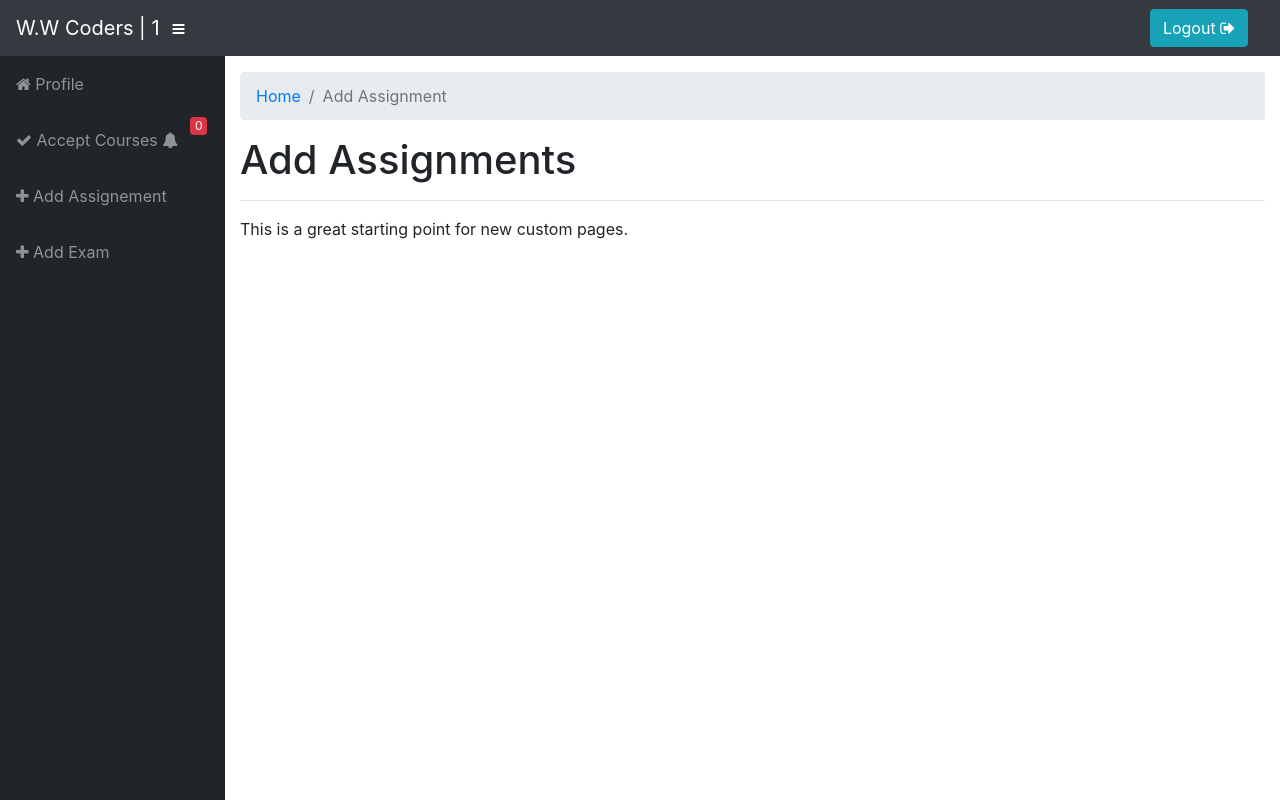
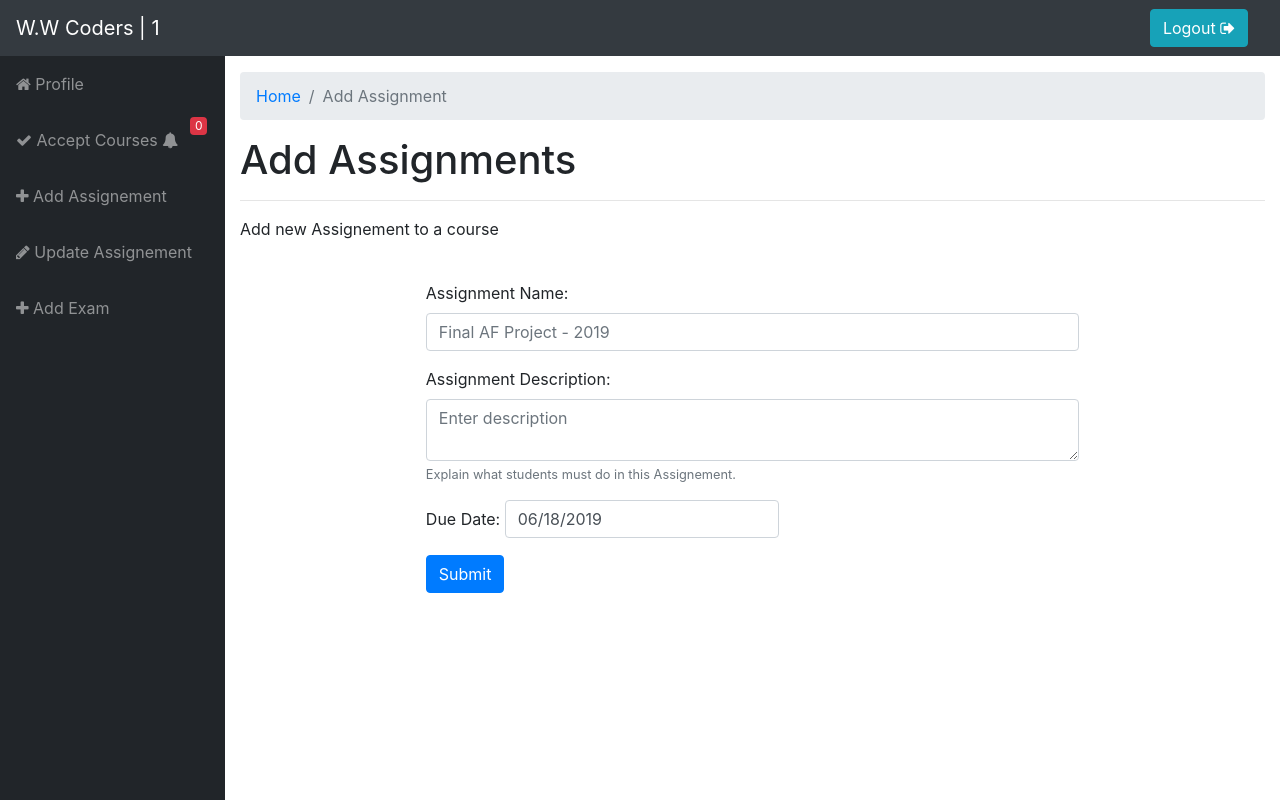
Before and after one commit to iamdempa/AF-3rdY2ndSem-SE3040-2019, a React (Vite) app: page /instructor/1/assignment/add in a window 1280 px wide. Built offline with nearby package versions, Linux system fonts and the light colour scheme; no server answers.

Commit message:
update assignments

```diff
--- a/package.json
+++ b/package.json
@@ -31,6 +31,7 @@
     "nodemon": "^1.19.1",
     "parcel-bundler": "^1.12.3",
     "react": "^16.8.6",
+    "react-datepicker": "^2.7.0",
     "react-dom": "^16.8.6",
     "react-responsive-carousel": "^3.1.49",
     "react-router-dom": "^5.0.1"
--- a/src/AppContainer.jsx
+++ b/src/AppContainer.jsx
@@ -4,10 +4,11 @@ import { BrowserRouter as Router, Link, Route, Switch } from "react-router-dom";
 import "bootstrap/dist/css/bootstrap.css";
 import "../node_modules/font-awesome/css/font-awesome.min.css";
 
-import homepage from "./components/index-homepage";
 import InstructorLoginForm from "./components/instructor-login-form";
 import InstructorProfile from "./components/instructor-profile";
 import Homepage from "./components/index-homepage";
+import AddAssignment from "./components/instructor-add-assignments";
+import AllAssignments from "./components/instructor-all-assignment";
 
 export default class App extends Component {
   constructor(props) {
@@ -22,12 +23,17 @@ export default class App extends Component {
     return (
       <Router>
         <Switch>
-          <Route exact path="/" render = {props => (
-            <Homepage {...props}/>
-          )} />
+          <Route exact path="/" render={props => <Homepage {...props} />} />
           <Route path="/login" component={InstructorLoginForm} />
           <Route path="/instructor/:username" component={InstructorProfile} />
-          <Route path="/instructor/:username/assignment/add" component={InstructorProfile} />
+          <Route
+            path="/instructor/:username/assignment/add"
+            component={AddAssignment}
+          />
+          <Route
+            path={`/instructor/:username/assignments/update`}
+            component={AllAssignments}
+          />
         </Switch>
       </Router>
     );
--- a/src/components/instructor-add-assignments.jsx
+++ b/src/components/instructor-add-assignments.jsx
@@ -1,6 +1,87 @@
 import React, { Component } from "react";
+import DatePicker from "react-datepicker";
+import "react-datepicker/dist/react-datepicker.css";
+import axio from "axios";
 
 export default class AddAssignment extends Component {
+  constructor(props) {
+    super(props);
+
+    this.state = {
+      assignmentName: "",
+      assignmentDescription: "",
+      courseName: "",
+      assignmentDueDate: new Date(),
+      isNewAssignment: false
+    };
+
+    this.handleChange = this.handleChange.bind(this);
+    this.assignmentNameOnChange = this.assignmentNameOnChange.bind(this);
+    this.assignmentDescriptionOnChange = this.assignmentDescriptionOnChange.bind(
+      this
+    );
+    this.onSubmit = this.onSubmit.bind(this);
+  }
+
+  handleChange(date) {
+    let today = date;
+
+    /* let datee =
+      parseInt(today.getMonth() + 1) +
+      "/" +
+      today.getDate() +
+      "/" +
+      today.getFullYear();
+
+    var dateString = datee; // Oct 23
+
+    var dateObject = new Date(dateString); */
+
+    this.setState({
+      assignmentDueDate: date
+    });
+  }
+
+  assignmentNameOnChange(e) {
+    this.setState({
+      assignmentName: e.target.value
+    });
+  }
+  assignmentDescriptionOnChange(e) {
+    this.setState({
+      assignmentDescription: e.target.value
+    });
+  }
+  onSubmit(e) {
+    e.preventDefault();
+    const newAssignment = {
+      assignmentName: this.state.assignmentName,
+      assignmentDescription: this.state.assignmentDescription,
+      courseName: this.state.courseName,
+      assignmentDueDate: this.state.assignmentDueDate,
+      isNewAssignment: !this.state.isNewAssignment
+    };
+
+
+    axio
+      .post("http://localhost:4000/courseweb/assignment/add", newAssignment)
+      .then(res => {
+        console.log(res.data);
+      })
+      .catch(err => {
+        console.log(err);
+      });
+
+    alert('Assignment Added!');
+    this.setState({
+      assignmentName: "",
+      assignmentDescription: "",
+      courseName: "",
+      assignmentDueDate: new Date(),
+      isNewAssignment: false
+    });
+  }
+
   render() {
     return (
       <div id="content-wrapper">
@@ -14,7 +95,56 @@ export default class AddAssignment extends Component {
 
           <h1>Add Assignments</h1>
           <hr />
-          <p>This is a great starting point for new custom pages.</p>
+          <p>Add new Assignement to a course</p>
+          <br />
+
+          <div className="container">
+            <div className="row">
+              <div className="col-2" />
+              <div className="col-8">
+                <form onSubmit={this.onSubmit}>
+                  <div className="form-group">
+                    <label>Assignment Name:</label>
+                    <input
+                      value={this.state.assignmentName}
+                      onChange={this.assignmentNameOnChange}
+                      type="text"
+                      className="form-control"
+                      placeholder="Final AF Project - 2019"
+                    />
+                  </div>
+
+                  <div className="form-group">
+                    <label>Assignment Description:</label>
+                    <textarea
+                      value={this.state.assignmentDescription}
+                      onChange={this.assignmentDescriptionOnChange}
+                      type="text"
+                      className="form-control"
+                      placeholder="Enter description"
+                    />
+                    <small id="emailHelp" className="form-text text-muted">
+                      Explain what students must do in this Assignement.
+                    </small>
+                  </div>
+
+                  <div className="form-group">
+                    <label>Due Date:</label>{" "}
+                    <DatePicker
+                      className="form-control"
+                      selected={this.state.assignmentDueDate}
+                      onChange={this.handleChange}
+                    />
+                  </div>
+
+                  <button type="submit" className="btn btn-primary">
+                    Submit
+                  </button>
+                </form>
+              </div>
+              <div className="col-2" />
+            </div>
+          </div>
         </div>
       </div>
     );
--- /dev/null
+++ b/src/components/instructor-all-assignment.jsx
@@ -0,0 +1,29 @@
+import React, { Component } from "react";
+import DatePicker from "react-datepicker";
+import "react-datepicker/dist/react-datepicker.css";
+import axio from "axios";
+
+export default class AllAssignments extends Component {
+  constructor(props) {
+    super(props);
+  }
+  render() {
+    return (
+      <div id="content-wrapper">
+        <div className="container-fluid">
+          <ol className="breadcrumb">
+            <li className="breadcrumb-item">
+              <a href={`/instructor/${this.props.username}`}>Home</a>
+            </li>
+            <li className="breadcrumb-item active">Update Assignment</li>
+          </ol>
+
+          <h1>Update Assignments</h1>
+          <hr />
+          <p>Update due dates of Assignments</p>
+          <br />
+        </div>
+      </div>
+    );
+  }
+}
--- a/src/components/instructor-profile-home.jsx
+++ b/src/components/instructor-profile-home.jsx
@@ -9,7 +9,7 @@ export default class InstructorProfileHome extends Component {
             <li className="breadcrumb-item active">Home</li>
           </ol>
 
-          <h1>Blank Page</h1>
+          <h1>Homepage</h1>
           <hr />
           <p>This is a great starting point for new custom pages.</p>
         </div>
--- a/src/components/instructor-profile.jsx
+++ b/src/components/instructor-profile.jsx
@@ -5,6 +5,7 @@ import axio from "axios";
 import InstructorProfileHome from "./instructor-profile-home";
 import AcceptCourses from "./instructor-accept-courses";
 import AddAssignments from "./instructor-add-assignments";
+import AllAssignments from "./instructor-all-assignment";
 
 export default class InstructorProfile extends Component {
   constructor(props) {
@@ -49,7 +50,7 @@ export default class InstructorProfile extends Component {
             id="sidebarToggle"
             href="#"
           >
-            <i className="fa fa-bars" />
+            {/* <i className="fa fa-bars" /> */}
           </button>
 
           <form className="d-none d-md-inline-block form-inline ml-auto mr-0 mr-md-3 my-2 my-md-0">
@@ -93,6 +94,17 @@ export default class InstructorProfile extends Component {
                 <span> Add Assignement</span>
               </Link>
             </li>
+
+            <li className="nav-item">
+              <Link
+                className="nav-link"
+                to={`/instructor/${username}/assignments/update`}
+              >
+                <i className="fa fa-pencil" />
+                <span> Update Assignement</span>
+              </Link>
+            </li>
+
             <li className="nav-item">
               <a className="nav-link" href="#">
                 <i className="fa fa-plus" />
@@ -115,9 +127,19 @@ export default class InstructorProfile extends Component {
 
             <Route
               path={`/instructor/${username}/assignment/add`}
-              render={props => <AddAssignments {...props} username={username} />}
+              render={props => (
+                <AddAssignments {...props} username={username} />
+              )}
             />
 
+
+
+            <Route
+              path={`/instructor/${username}/assignments/update`}
+              render={props => (
+                <AllAssignments {...props} username={username} />
+              )}
+            />
           </Switch>
         </div>
       </Router>
--- a/src/index.html
+++ b/src/index.html
@@ -11,21 +11,27 @@
       integrity="sha384-q8i/X+965DzO0rT7abK41JStQIAqVgRVzpbzo5smXKp4YfRvH+8abtTE1Pi6jizo"
       crossorigin="anonymous"
     ></script>
+
     <script
       src="https://cdnjs.cloudflare.com/ajax/libs/popper.js/1.14.3/umd/popper.min.js"
       integrity="sha384-ZMP7rVo3mIykV+2+9J3UJ46jBk0WLaUAdn689aCwoqbBJiSnjAK/l8WvCWPIPm49"
       crossorigin="anonymous"
     ></script>
+
     <script
       src="https://stackpath.bootstrapcdn.com/bootstrap/4.1.3/js/bootstrap.min.js"
       integrity="sha384-ChfqqxuZUCnJSK3+MXmPNIyE6ZbWh2IMqE241rYiqJxyMiZ6OW/JmZQ5stwEULTy"
       crossorigin="anonymous"
     ></script>
 
-    <link rel="stylesheet" href="../node_modules/react-responsive-carousel/lib/styles/carousel.min.css"/>
-    <link rel="stylesheet" href="css/index-footer.css"/>
-    <link rel="stylesheet" href="css/instructor-login.css"/>
-    <link rel="stylesheet" href="css/instructor-profile.css"/>
+    <link
+      rel="stylesheet"
+      href="../node_modules/react-responsive-carousel/lib/styles/carousel.min.css"
+    />
+    <link rel="stylesheet" href="css/index-footer.css" />
+    <link rel="stylesheet" href="css/instructor-login.css" />
+    <link rel="stylesheet" href="css/instructor-profile.css" />
+
 
     <title>Course Web - W.W Coders</title>
   </head>
@@ -34,16 +40,16 @@
     <div id="root"></div>
     <script src="App.jsx"></script>
 
+    <!-- Bootstrap core JavaScript-->
+    <!-- <script src="js/jquery.min.js"></script> -->
+    <script src="js/bootstrap.bundle.min.js"></script>
+
+    <!-- Core plugin JavaScript-->
+    <script src="js/jquery.easing.min.js"></script>
+
+    <!-- Custom scripts for all pages-->
+    <!-- <script src="js/sb-admin.min.js"></script> -->
 
 
-    <!-- Bootstrap core JavaScript-->
-  <script src="js/jquery.min.js"></script>
-  <script src="js/bootstrap.bundle.min.js"></script>
-
-  <!-- Core plugin JavaScript-->
-  <script src="js/jquery.easing.min.js"></script>
-
-  <!-- Custom scripts for all pages-->
-  <script src="js/sb-admin.min.js"></script>
   </body>
 </html>
```
Also changed, not shown: public/DBModels/AssignmentDb.js (added, +12 -0 lines), server.js (+13 -0 lines), 21 other files (tests, documents, lock files or other folders).
